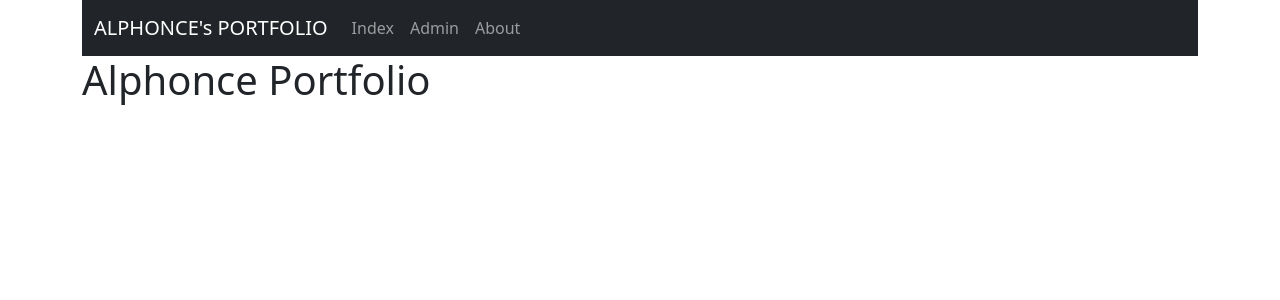
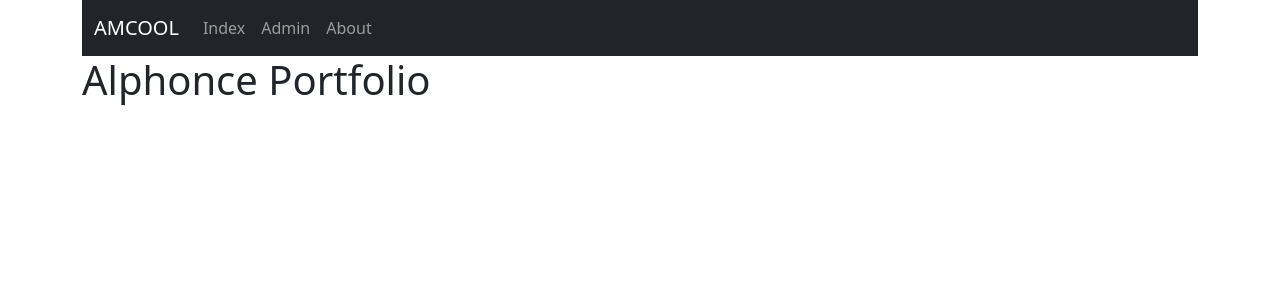
Before and after one commit to amcoolalphonce/Portfolio, a Django app: page / in a window 1280 px wide. Shown: the top 300 px of the page. Run offline with Django 4.2, Linux system fonts and the light colour scheme.

Commit message:
Update base.html

```diff
--- a/alphonce/templates/alphonce/base.html
+++ b/alphonce/templates/alphonce/base.html
@@ -11,7 +11,7 @@
 <body class="container">
         <nav class="navbar navbar-expand-lg navbar-dark bg-dark">
                 <div class="container">
-                        <a class="navbar-brand" href="#">ALPHONCE's PORTFOLIO</a>
+                        <a class="navbar-brand" href="#">AMCOOL</a>
                         <button class="navbar-toggler" type="button" data-bs-toggle="collapse" data-bs-target="#navbarNav"
                                 aria-controls="navbarNav" aria-expanded="false" aria-label="Toggle navigation">
                                 <span class="navbar-toggler-icon"></span>
```
